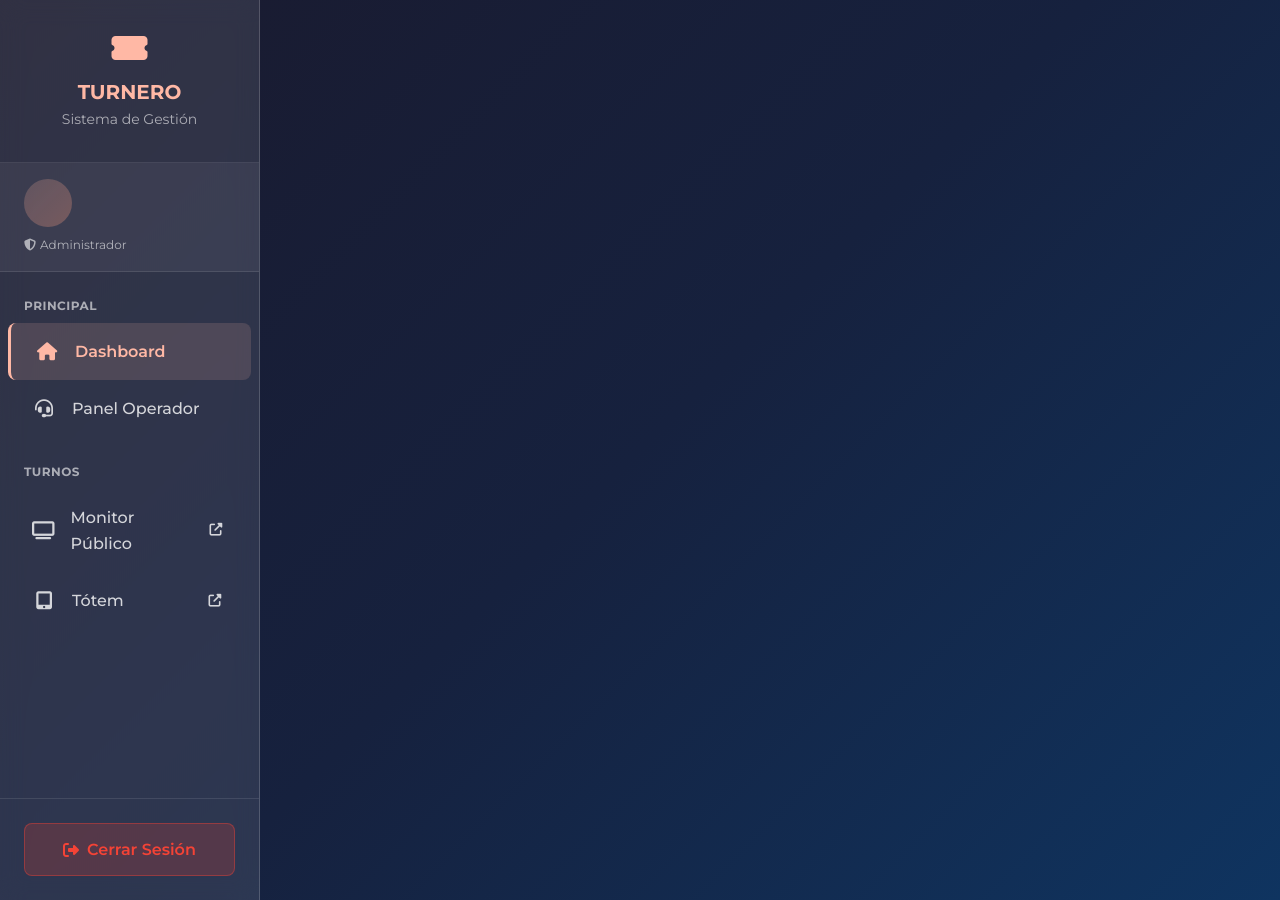
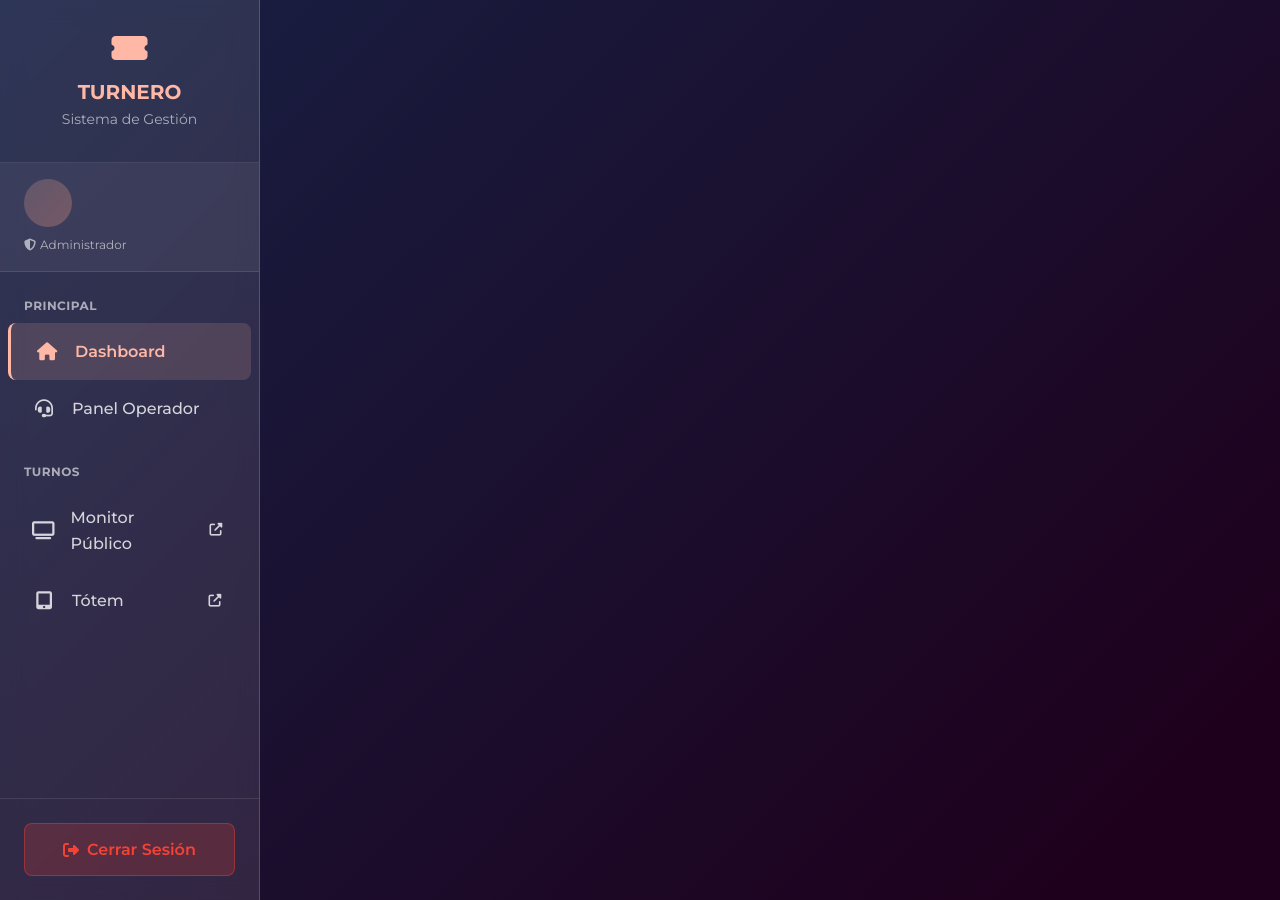
Before and after one commit to WolfWilson/turnero_django, a Django app: template templates/admin/base_admin.html in a window 1280 px wide. Run offline with Django 3.2, Linux system fonts and the light colour scheme; the template is opened without the code that fills it, so the values that code supplies are empty.

Commit message:
feat: Add animated background waves and gradient effects to dashboard and operator layouts for enhanced visual appeal

```diff
--- a/static/css/dashboard.css
+++ b/static/css/dashboard.css
@@ -2,6 +2,74 @@
    DASHBOARD ADMINISTRATIVO - Estilos Modulares
    Layout: Sidebar Vertical + Contenido Principal
    ============================================================ */
+
+/* ============================================================
+   FONDO ANIMADO CON GRADIENTE Y OLAS
+   ============================================================ */
+.dashboard-layout {
+  margin: auto;
+  overflow: auto;
+  background: linear-gradient(315deg, rgba(30,0,28,1) 3%, rgba(20,50,90,1) 38%, rgba(15,80,75,1) 68%, rgba(80,10,10,1) 98%);
+  animation: gradient 15s ease infinite;
+  background-size: 400% 400%;
+  background-attachment: fixed;
+}
+
+@keyframes gradient {
+  0% {
+    background-position: 0% 0%;
+  }
+  50% {
+    background-position: 100% 100%;
+  }
+  100% {
+    background-position: 0% 0%;
+  }
+}
+
+.wave {
+  background: rgb(255 255 255 / 25%);
+  border-radius: 1000% 1000% 0 0;
+  position: fixed;
+  width: 200%;
+  height: 12em;
+  animation: wave 10s -3s linear infinite;
+  transform: translate3d(0, 0, 0);
+  opacity: 0.8;
+  bottom: 0;
+  left: 0;
+  z-index: -1;
+}
+
+.wave:nth-of-type(2) {
+  bottom: -1.25em;
+  animation: wave 18s linear reverse infinite;
+  opacity: 0.8;
+}
+
+.wave:nth-of-type(3) {
+  bottom: -2.5em;
+  animation: wave 20s -1s reverse infinite;
+  opacity: 0.9;
+}
+
+@keyframes wave {
+  2% {
+    transform: translateX(1);
+  }
+  25% {
+    transform: translateX(-25%);
+  }
+  50% {
+    transform: translateX(-50%);
+  }
+  75% {
+    transform: translateX(-25%);
+  }
+  100% {
+    transform: translateX(1);
+  }
+}
 
 /* ============================================================
    ESTRUCTURA PRINCIPAL
--- a/templates/admin/base_admin.html
+++ b/templates/admin/base_admin.html
@@ -7,6 +7,11 @@
 
 {% block body %}
 <div class="dashboard-layout">
+  <!-- Olas animadas de fondo -->
+  <div class="wave"></div>
+  <div class="wave"></div>
+  <div class="wave"></div>
+
   <!-- SIDEBAR -->
   <aside class="dashboard-sidebar">
     <!-- Header -->
--- a/templates/operador/base_operator.html
+++ b/templates/operador/base_operator.html
@@ -8,6 +8,11 @@
 
 {% block body %}
 <div class="operador-layout">
+  <!-- Olas animadas de fondo -->
+  <div class="wave"></div>
+  <div class="wave"></div>
+  <div class="wave"></div>
+
   <!-- SIDEBAR -->
   <aside class="dashboard-sidebar">
     <!-- Header -->
```
Also changed, not shown: static/css/operador.css (+6 -1 lines).
